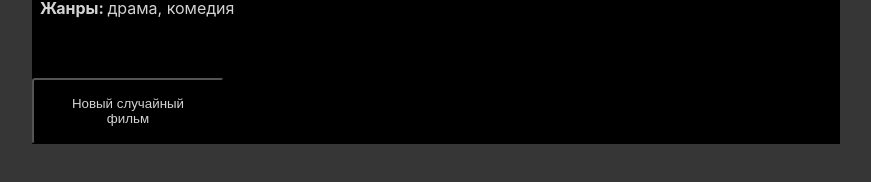
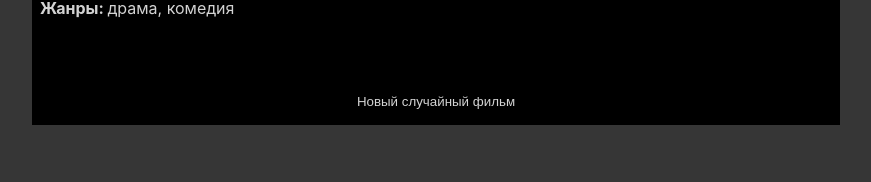
Before and after one commit to Bellerofonty/demo-movie-catalog, a React (Create React App) app: page / in a window 1280 px wide. Both pictures are taken after a click on the element "Случайный фильм". Shown: the part 412-594 px from the top of the page, without its empty margins (204-1075 px from the left). Built offline with nearby package versions, Linux system fonts and the light colour scheme; no server answers.

Commit message:
button fixed

```diff
--- a/src/index.css
+++ b/src/index.css
@@ -90,9 +90,12 @@ header div:hover {
     width: 12rem;
     background: black;
     color: lightgray;
+    border: none;
     border-radius: 0.2rem;
     padding: 1rem;
     margin: 0.5rem auto 0 auto;
+    display: block;
+    cursor: pointer;
 }
 
 .next-random-movie:hover {
```
